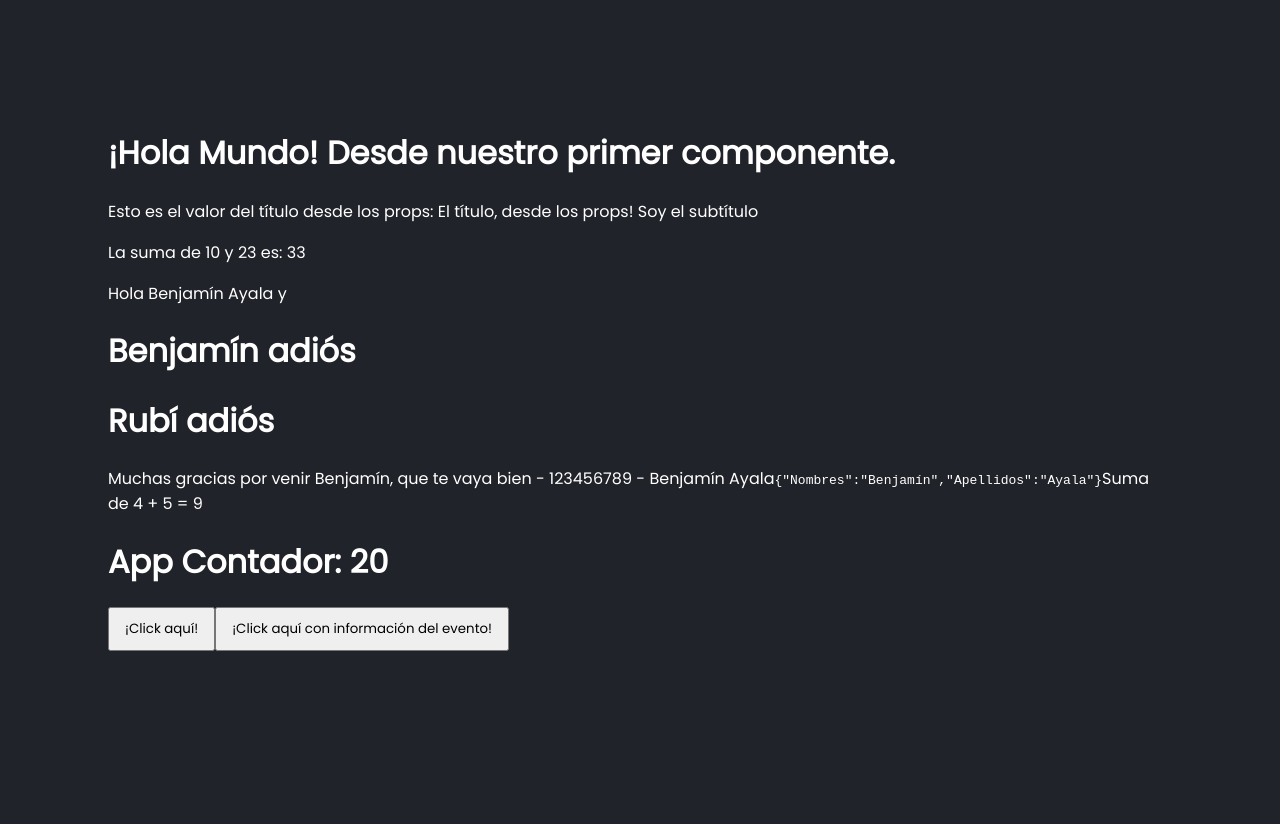
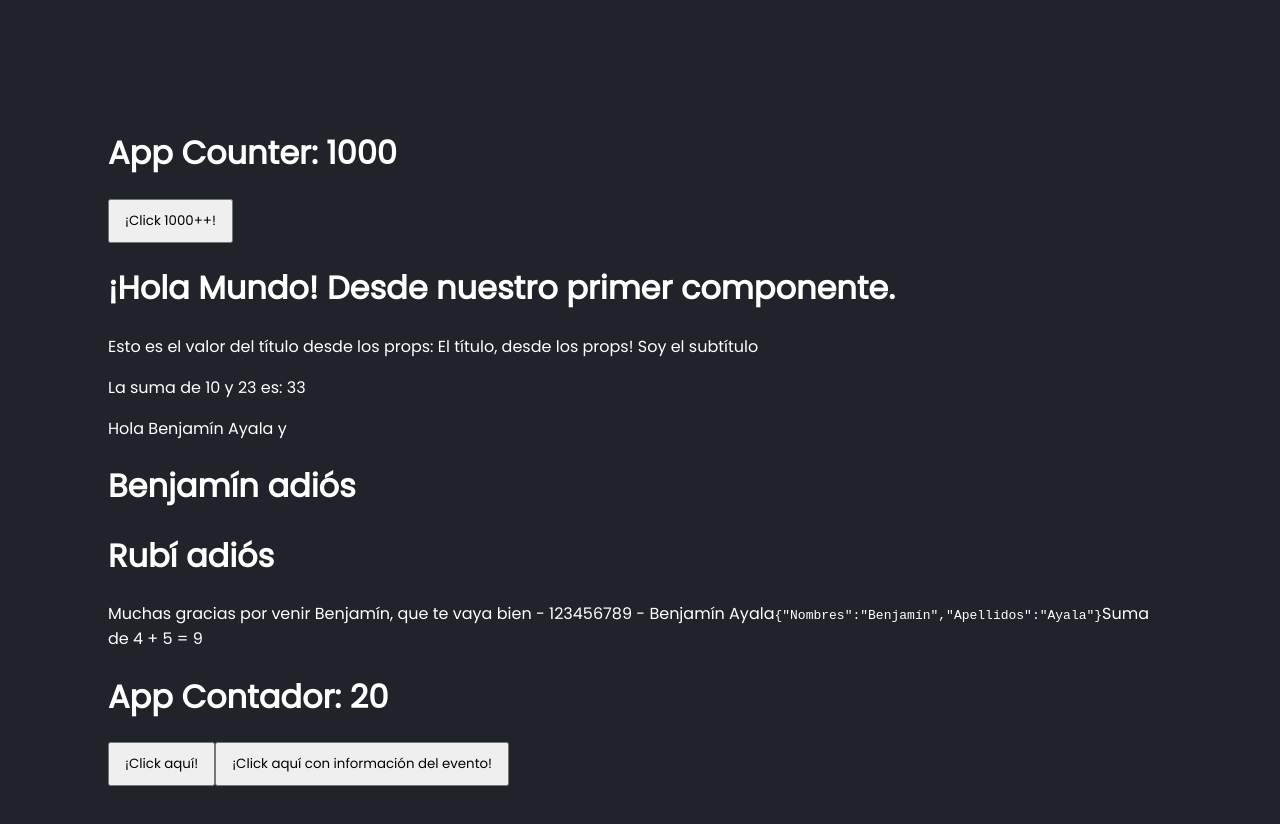
Before and after one commit to bayalad7/fh-curso-react, a React (Vite) app in the folder Apps/3-app-counter-vite/: page / in a window 1280 px wide. Shown: the top 824 px of the page. Before the commit the page ends 800 px from the top, so only its background shows below. Built offline with nearby package versions, Linux system fonts and the light colour scheme.

Commit message:
Seccion 3: Los Hooks y el Hook useState

```diff
--- a/Apps/3-app-counter-vite/src/app.jsx
+++ b/Apps/3-app-counter-vite/src/app.jsx
@@ -2,6 +2,7 @@ import PropTypes from "prop-types"
 import { Saludo } from "./components/saludo"
 import { Despido, Despido2 , Despido3 } from "./components/despido"
 import Contador from "./components/contador"
+import Counter from "./components/counter"
 
 const App = ({ titulo, subtitulo, valor1, valor2 }) => {
 
@@ -32,6 +33,7 @@ const App = ({ titulo, subtitulo, valor1, valor2 }) => {
     const Nombre = "Benjamín Ayala";
     return (
         <div>
+            <Counter value={1000}/>
             <h1>
                 ¡Hola Mundo! Desde nuestro primer componente.
             </h1>
--- /dev/null
+++ b/Apps/3-app-counter-vite/src/components/counter.jsx
@@ -0,0 +1,46 @@
+import { useState } from "react"; // Importamos el Hook - useState
+import PropTypes from "prop-types"
+
+const Counter = ({ value }) => {
+
+    // Desestructuramos el Hook useState
+    /**
+     * Notas del Hook useState
+     * 1.- Cuando trabajamos con el useState necesitamos mandar cual va a ser
+     *     ese valor inicial de ese estado: ( value ).
+     *
+     * 2.- Al realizar la desestructuración del retorno de la función useState,
+     *     - El primer valor "counter" durante la representación inicial del estado devuelto ()
+     *       es el mismo que el valor pasado como primer argumento ()
+     *     - El segundo valor "setCounter" será una función que usaremos para actualizar
+     *       el valor y estado de "counter".
+     *
+     * 3.- Cuando mandamos a llamar setCounter, le decimos a React, oye el estado cambio.
+     *     Por consecuencia tienes que volver a ejecutar la renderización del componente.
+     */
+    const [ counter , setCounter ] = useState( value )
+
+    const Increment = () => {
+        // Forma 1 de incrementar el valor
+        setCounter( counter + value )
+
+        // Forma 2 de incrementar el valor, utilizar un nombre de una variable internamente...
+        setCounter( (c) => c + value )
+    }
+    return (
+        <>
+            <h1>App Counter: { counter }</h1>
+            <button onClick={ Increment } >¡Click {value}++!</button>
+        </>
+    );
+}
+
+Counter.defaultProps = {
+    value: 0,
+}
+
+Counter.propTypes = {
+    value: PropTypes.number.isRequired,
+}
+
+export default Counter;
```
Also changed, not shown: 2 other files (tests, documents, lock files or other folders).
